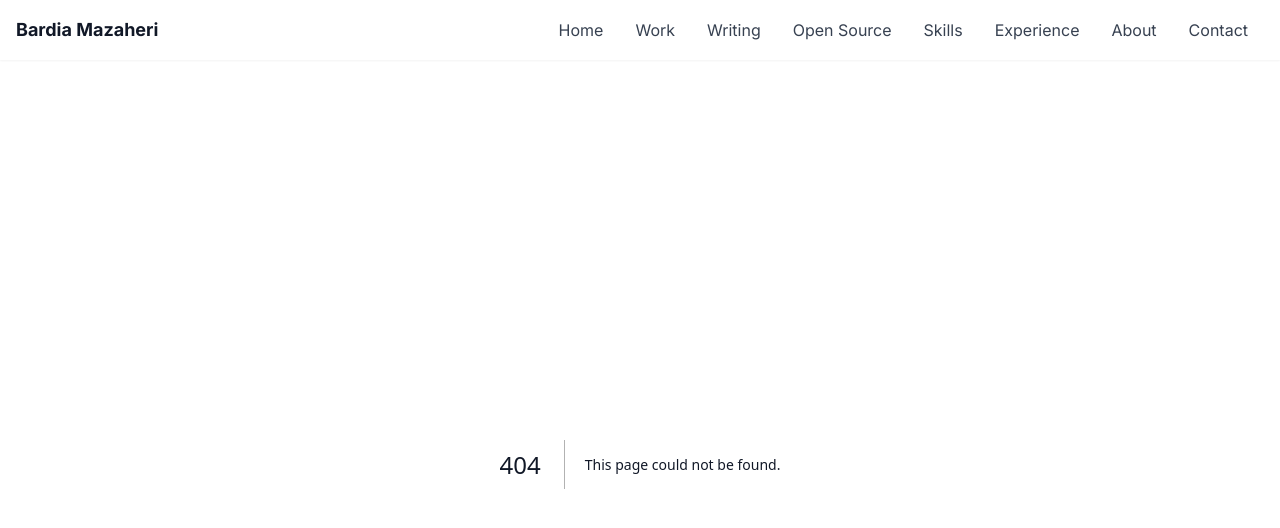
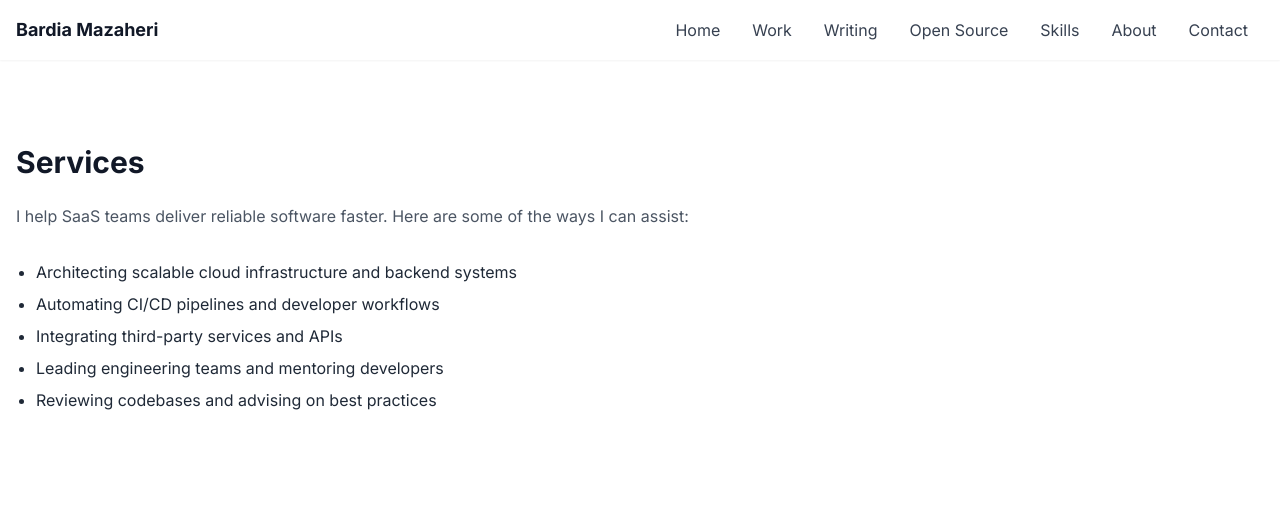
Before and after one commit to l3ardia/bardiamazaheri.com, a Next.js app in the folder frontends/portfolio/: page /services in a window 1280 px wide. Before the commit this address had no page. Shown: the top 528 px of the page. Built offline with nearby package versions, Linux system fonts and the light colour scheme.

Commit message:
Add services page and remove experience from nav

```diff
--- /dev/null
+++ b/frontends/portfolio/src/app/services/page.tsx
@@ -0,0 +1,19 @@
+import { AnimatedSection } from "@/components/AnimatedSection";
+
+export default function Services() {
+  return (
+    <AnimatedSection>
+      <h1 className="text-3xl font-bold mb-6">Services</h1>
+      <p className="text-gray-600 mb-8">
+        I help SaaS teams deliver reliable software faster. Here are some of the ways I can assist:
+      </p>
+      <ul className="list-disc pl-5 space-y-2 text-gray-800">
+        <li>Architecting scalable cloud infrastructure and backend systems</li>
+        <li>Automating CI/CD pipelines and developer workflows</li>
+        <li>Integrating third-party services and APIs</li>
+        <li>Leading engineering teams and mentoring developers</li>
+        <li>Reviewing codebases and advising on best practices</li>
+      </ul>
+    </AnimatedSection>
+  );
+}
--- a/frontends/portfolio/src/components/Navbar.tsx
+++ b/frontends/portfolio/src/components/Navbar.tsx
@@ -10,7 +10,6 @@ const links = [
   { href: "/writing", label: "Writing" },
   { href: "/open-source", label: "Open Source" },
   { href: "/skills", label: "Skills" },
-  { href: "/experience", label: "Experience" },
   { href: "/about", label: "About" },
   { href: "/contact", label: "Contact" },
 ];
```
